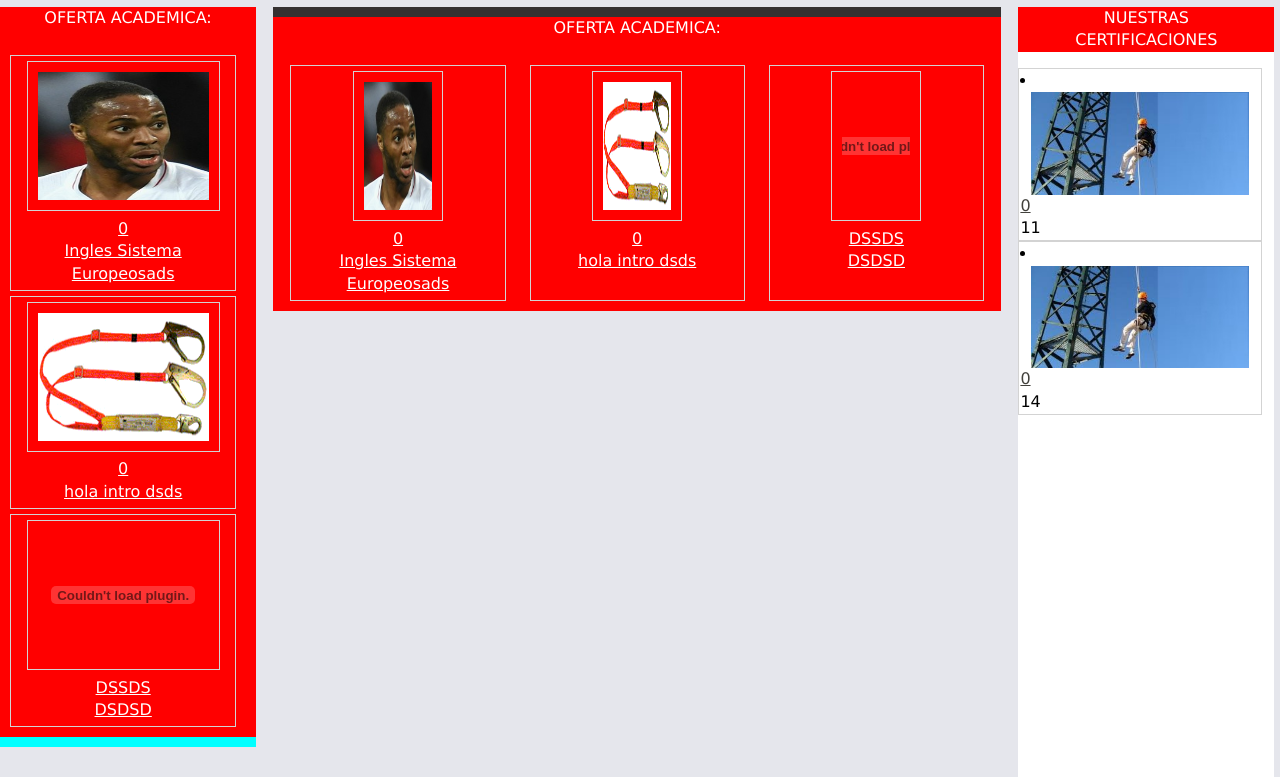
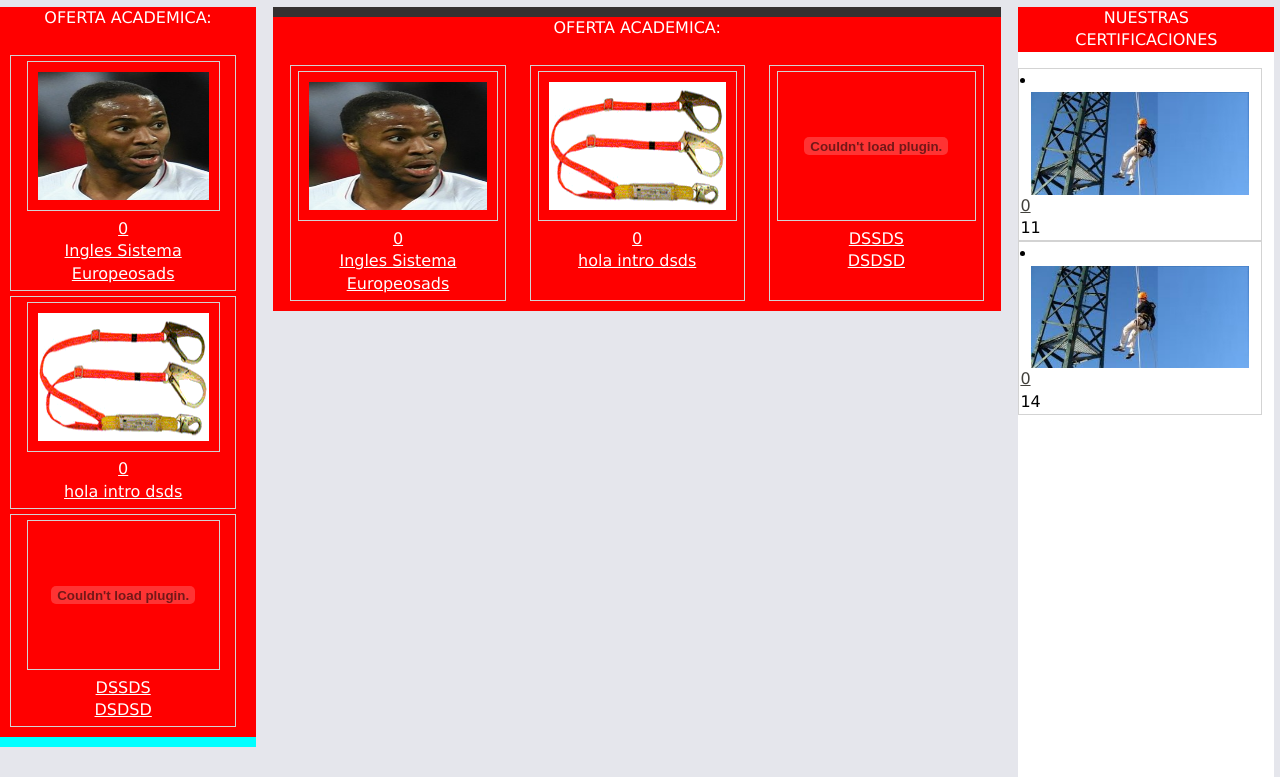
Before and after one commit to sowil6/soluciones_web, a PHP site: page /vista/ofertaacademica.php in a window 1280 px wide. Shown: the part 110-887 px from the top of the page. Run offline with PHP 8.4, Linux system fonts and the light colour scheme; some libraries are stand-ins or nearby versions.

Commit message:
cambios01Nov10pm

```diff
--- a/Styles/CSSEstiloGeneral.css
+++ b/Styles/CSSEstiloGeneral.css
@@ -624,20 +624,15 @@ padding:10px;/*Pone marco a la imagen*/
 .ulCatalogo a {
 	color:white;
 }
-<<<<<<< HEAD
-.UlCatalogoimagenoVideo{
-=======
+
 .ulcatalogoimagenoVideo{
->>>>>>> 73ec8946a4d6891320a0ef010e05110e70a578fe
 	width: 90%;
 	height: 150px;
 	border: 1px solid #D3D3D3; /*LightGray */
 padding:10px;/*Pone marco a la imagen*/
-<<<<<<< HEAD
+
 	}
-=======
-}
->>>>>>> 73ec8946a4d6891320a0ef010e05110e70a578fe
+
 
 	/*DETALLE CATALOGO*/
 .contenedorDetalleCatalogo{
@@ -738,10 +733,10 @@ width: 100%;
 .catalogoslideimagenoVideo{
 		width: 260px;
 	height: 150px;
-
-	border: 1px solid #D3D3D3; /*LightGray */
+		border: 1px solid #D3D3D3; /*LightGray */
 padding:10px;/*Pone marco a la imagen*/
 	}
+
 /*Estilos de la galeria*/
 
 .galeria {
@@ -981,14 +976,15 @@ padding:5px /*ayuda a separar los marcos*/
 .ulOferta img {
 	width: 90%;
 	height: 150px;
-	border: 1px solid #D3D3D3; /*LightGray */
-padding:10px;/*Pone marco a la imagen*/
+	padding:10px;
+	border: 1px solid #D3D3D3;
 }
 .ulOferta a {
+
 	color:white;
 }
 .ofertaimagenoVideo{
-	width: 90px;
+	width: 98%;
 	height: 150px;
 	border: 1px solid #D3D3D3; /*LightGray */
 padding:10px;/*Pone marco a la imagen*/
--- a/vista/catalogoform.php
+++ b/vista/catalogoform.php
@@ -42,12 +42,9 @@ $estado=ValidaExtension($ext);//con la extension evaluamos si es tipo imagen o v
 if($estado==1){
 	//si es imagen se embebe en el control html imagen
 $HTMLfoto_OVideo= "<embed class='" .$master. "imagenoVideo '   src = '../Img/".$cancion->foto. "' />";
-$HTMLfoto_OVideo= "<img class='" .$master. "imagenoVideo '   src = '../Img/".$cancion->foto. "' />";
-
-$HTMLfoto_OVideo= "<embed class='" .$master. "imagenoVideo '   src = '../Img/".$cancion->foto. "' />";
 }else{
 	//si es video se embebe en el control html video
-$HTMLfoto_OVideo= "<video controls  class='" .$master. "imagenoVideo'> <source src = '../Img/".$cancion->foto. "' type = 'video/mp4' > <source src = '../img/" . $cancion->foto. "' type = 'video/ogg' ></ video >";
+$HTMLfoto_OVideo= "<video controls  class='" .$master. "imagenoVideo'> <source src = '../Img/".$cancion->foto. "' type = 'video/mp4' > <source src = '../Img/" . $cancion->foto. "' type = 'video/ogg' ></ video >";
 		}
 	$v2 = $_GET['Accion'];
 if($cancion->DetalleCodigo==$v2){
--- a/vista/proyectos_vista.php
+++ b/vista/proyectos_vista.php
@@ -44,7 +44,7 @@ if($estado==1){
 $HTMLfoto_OVideo= "<embed class='" .$master. "imagenoVideo'   src = '../Img/".$cancion->foto. "' />";
 }else{
 	//si es video se embebe en el control html video
-$HTMLfoto_OVideo= "<video controls  class='" .$master. "imagenoVideo'> <source src = '../Img/".cancion->foto. "' type = 'video/mp4' > <source src = '../img/" . $cancion->foto. "' type = 'video/ogg' ></ video >";
+$HTMLfoto_OVideo= "<video controls  class='" .$master. "imagenoVideo'> <source src = '../Img/".$cancion->foto. "' type = 'video/mp4' > <source src = '../Img/" . $cancion->foto. "' type = 'video/ogg' ></ video >";
 		}
 
 echo'<li><a href="'.$cancion->urlFile.'?Accion='.$cancion->Codigo.'">'.$HTMLfoto_OVideo. $cancion->Titulo.'</a>';
```
Also changed, not shown: includes/includeslide.php (+3 -7 lines).
